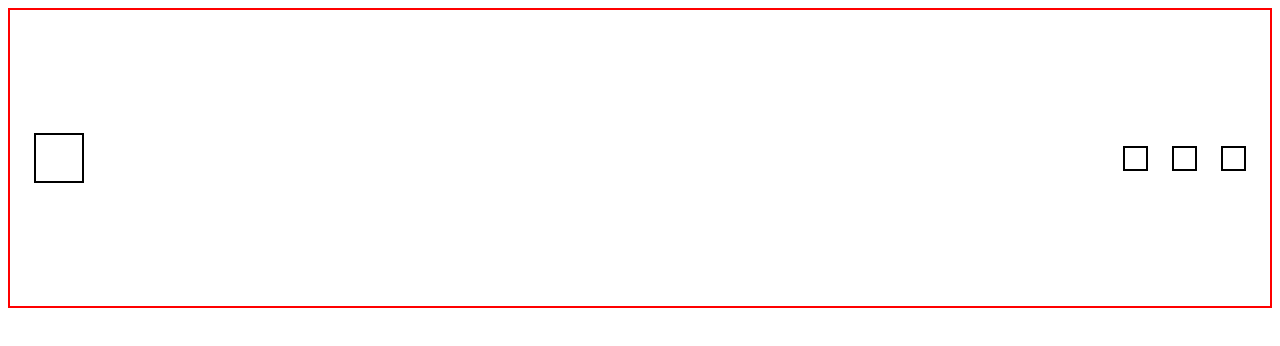
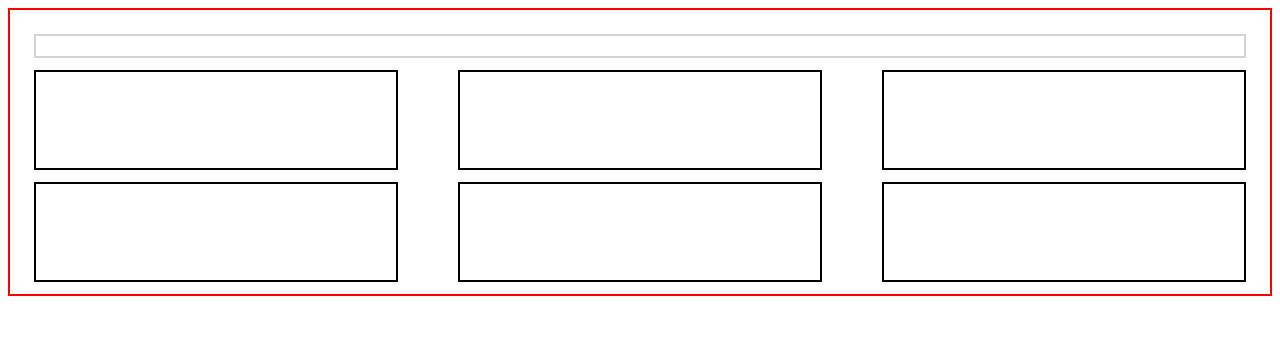
Before and after one commit to ibrahimsyedshah/flexbox-practice, a plain HTML site: page index.html in a window 1280 px wide. Drawn offline with Linux system fonts and the light colour scheme.

Commit message:
layout 2

```diff
--- a/index.html
+++ b/index.html
@@ -9,11 +9,14 @@
 </head>
 <body>
     <div class="container">
-        <div class="box"></div>
+        <div class="title"></div>
         <div class="box-wrapper">
-            <div class="box box-small"></div>
-            <div class="box box-small"></div>
-            <div class="box box-small"></div>
+            <div class="box"></div>
+            <div class="box"></div>
+            <div class="box"></div>
+            <div class="box"></div>
+            <div class="box"></div>
+            <div class="box"></div>
         </div>
     </div>
 </body>
--- a/styles.css
+++ b/styles.css
@@ -1,30 +1,27 @@
 * {
     box-sizing: border-box;
 }
+.container {
+    border: 2px solid red;
+    padding: 24px 24px 0 24px;
+}
 
-.container {
+.title{
     width: 100%;
-    height: 300px;
-    border: 2px solid red;
-    padding: 24px;
-    display: flex;
-    flex-direction: row;
-    align-items: center;
-    justify-content: space-between;
+    height: 24px;
+    border: 2px solid lightgray;
+    margin-bottom: 12px;
 }
 
 .box {
-    width: 50px;
-    height: 50px;
+    width: 30%;
+    height: 100px;
     border: 2px solid black;
+    margin-bottom: 12px;
 }
 
-.box-small {
-    width: 25px;
-    height: 25px;
-    margin-left: 24px;
+.box-wrapper {
+    display: flex;
+    justify-content: space-between;
+    flex-wrap: wrap;
 }
-
-.box-wrapper{
-    display: flex;
-}
```
